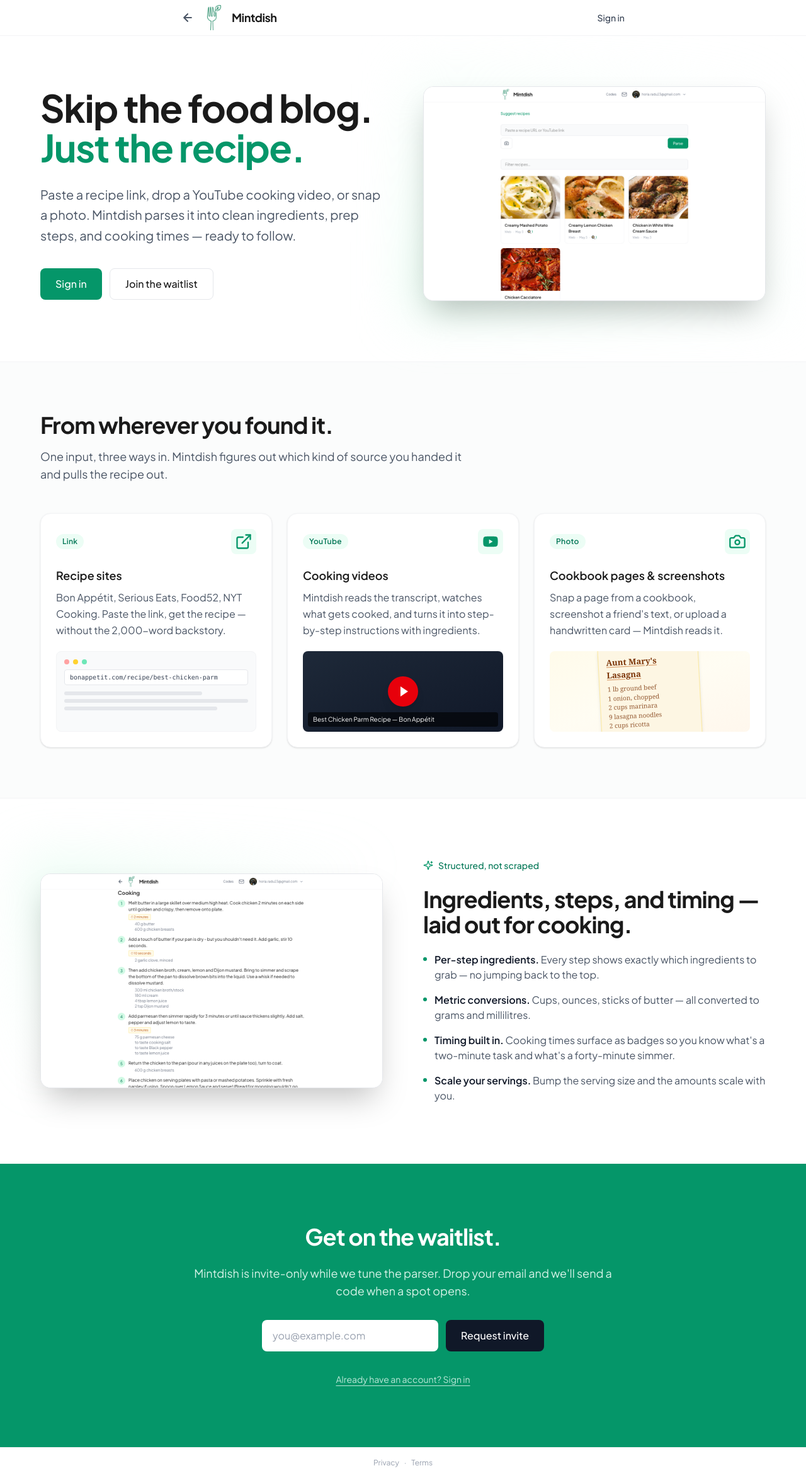
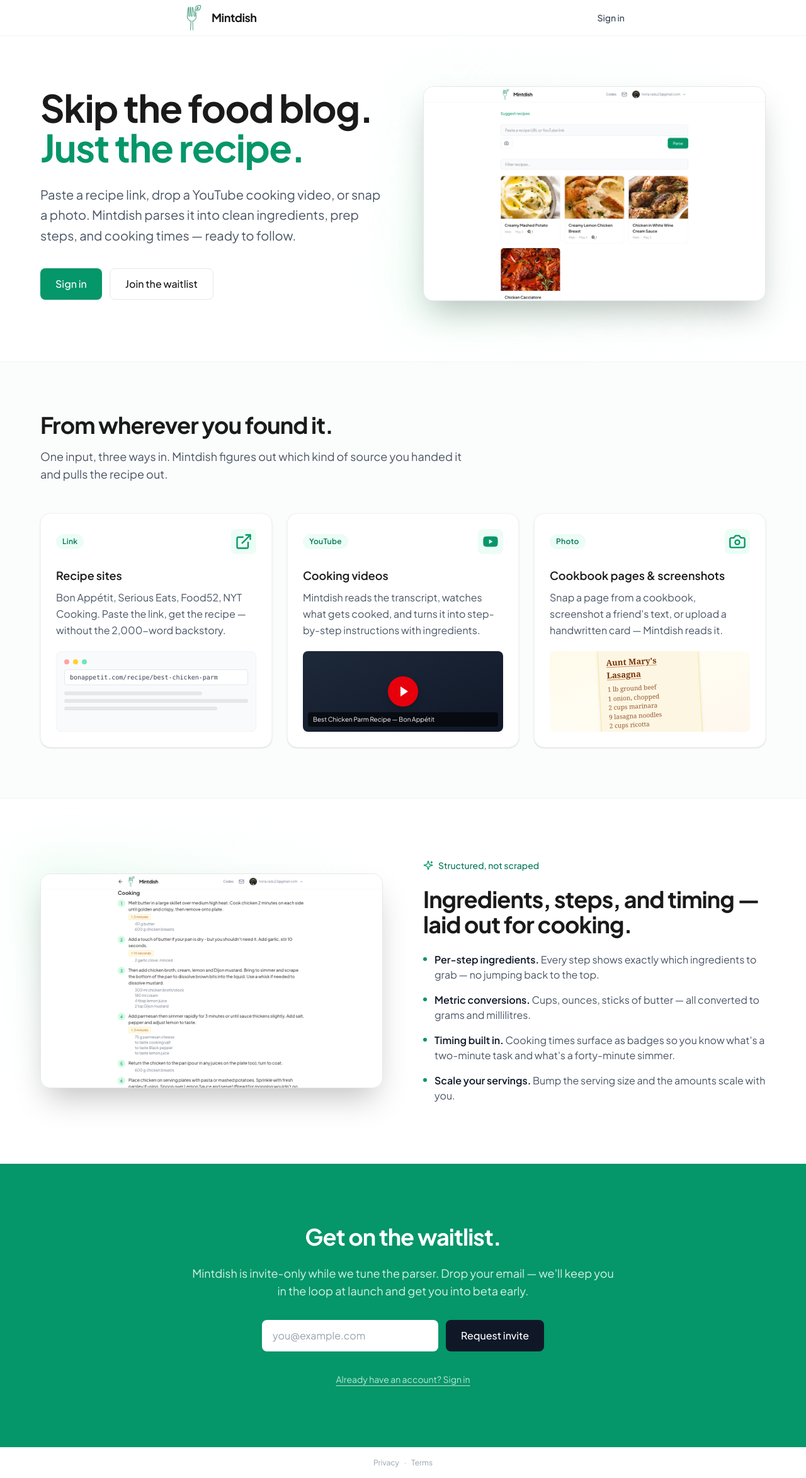
Before and after one commit to horiaradu/prepd, a Next.js app: page /welcome in a window 1280 px wide. Shown: the whole page at 63% size. Built offline with nearby package versions, Linux system fonts and the light colour scheme; no server answers.

Commit message:
fix welcome page header back arrow and update waitlist copy
Agent-Logs-Url: https://github.com/horiaradu/prepd/sessions/ebdea9fe-e1f4-4220-9dab-c4c9b60bce01

Co-authored-by: horiaradu <3133496+horiaradu@users.noreply.github.com>

```diff
--- a/src/components/AppHeader.tsx
+++ b/src/components/AppHeader.tsx
@@ -30,7 +30,7 @@ export function AppHeader() {
     return () => document.removeEventListener("mousedown", handleClick);
   }, [menuOpen]);
 
-  const isSubpage = pathname !== "/";
+  const isSubpage = pathname !== "/" && pathname !== "/welcome";
 
   useEffect(() => {
     if (!session?.user) return;
--- a/src/components/Landing.tsx
+++ b/src/components/Landing.tsx
@@ -280,8 +280,8 @@ function Waitlist() {
           Get on the waitlist.
         </h2>
         <p className="text-lg text-green-50/90">
-          Mintdish is invite-only while we tune the parser. Drop your email and
-          we&apos;ll send a code when a spot opens.
+          Mintdish is invite-only while we tune the parser. Drop your email —
+          we&apos;ll keep you in the loop at launch and get you into beta early.
         </p>
         <WaitlistForm />
       </div>
```
